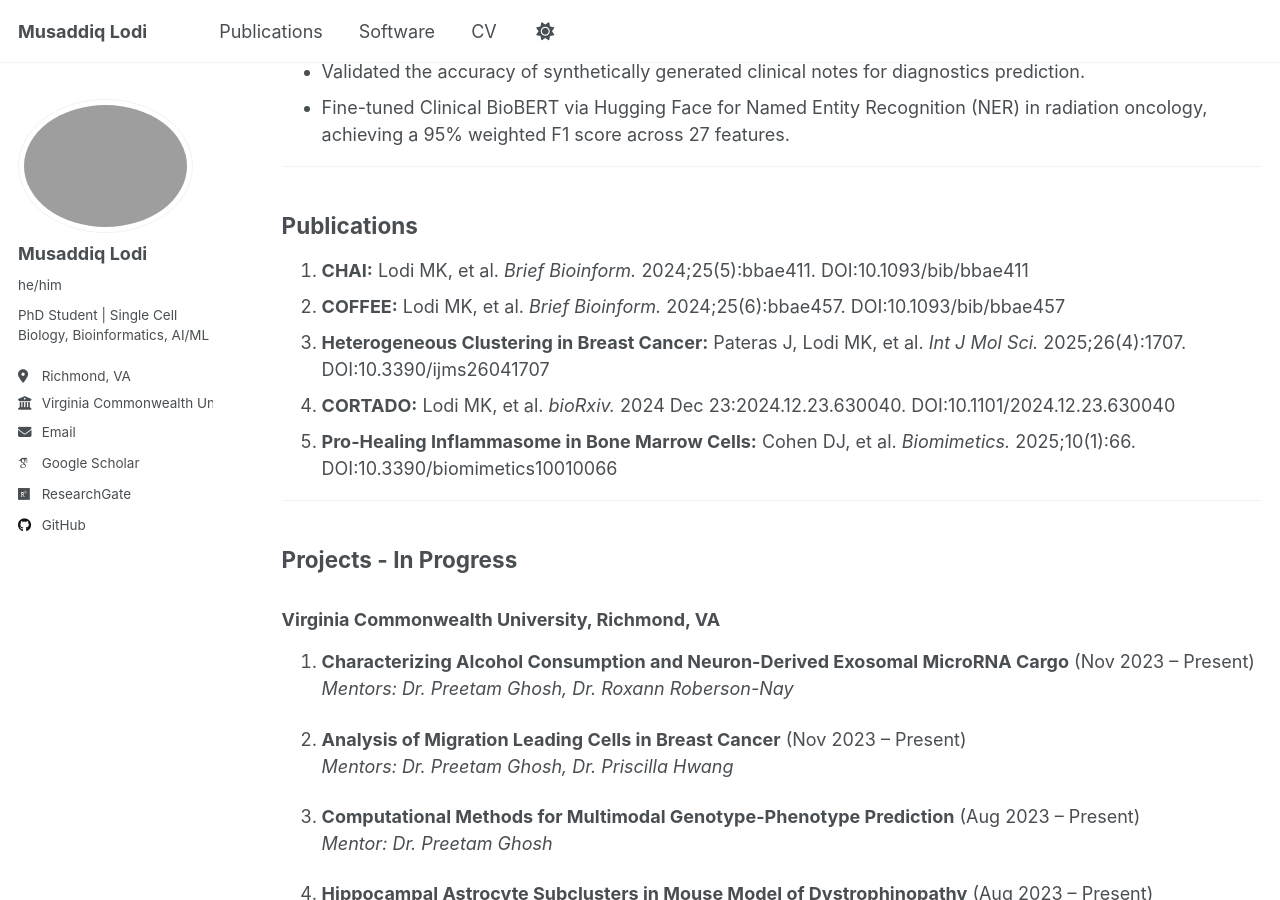
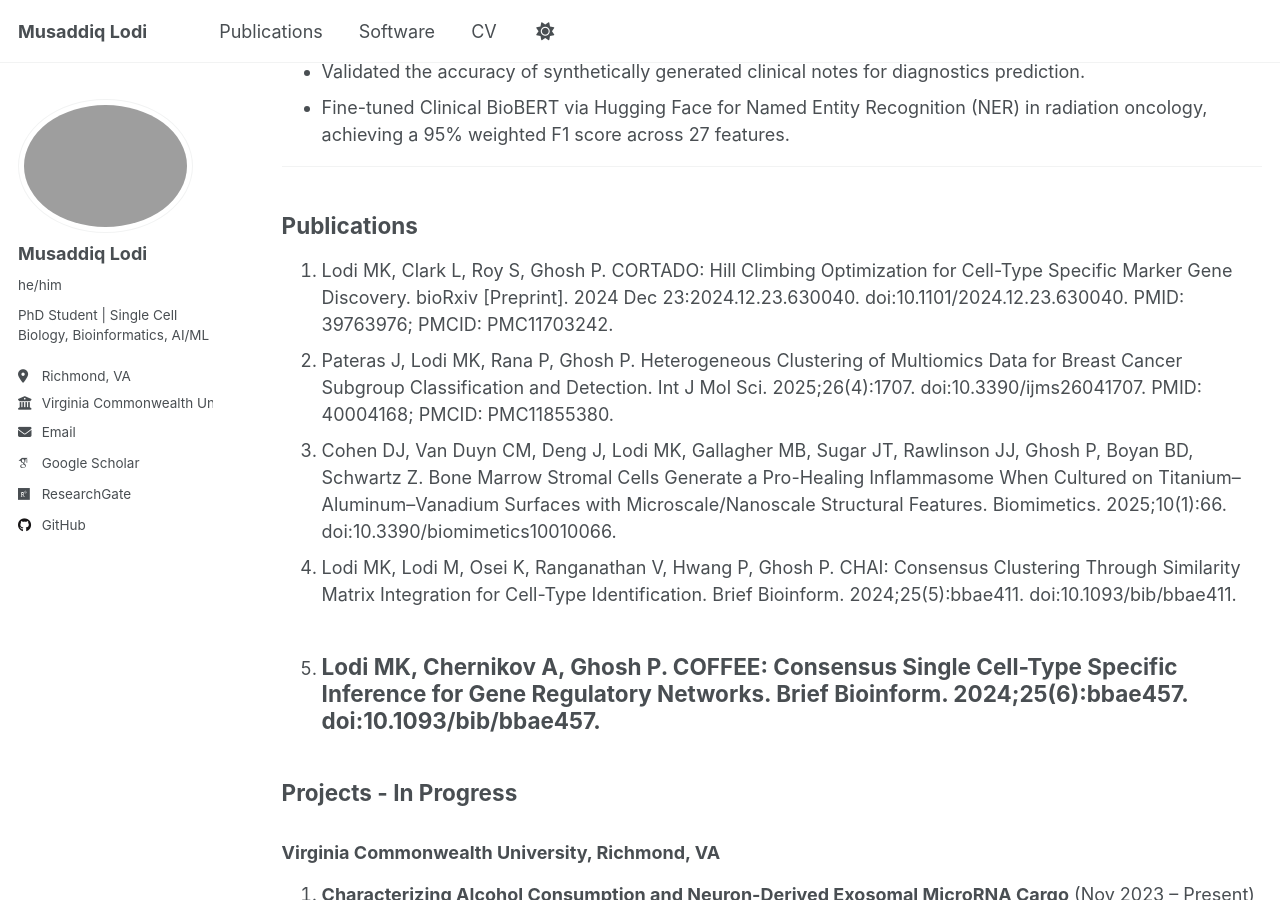
Before and after one commit to musaddiq-k-lodi/musaddiq-k-lodi.github.io, a Jekyll site: the page built from _pages/cv.md, in a window 1280 px wide and 900 px high, scrolled down 1147 px. Built offline with Jekyll 4.4.1, drawn with Linux system fonts in a browser that asks for light colours; some web fonts are replaced.

Commit message:
Update cv.md

```diff
--- a/_pages/cv.md
+++ b/_pages/cv.md
@@ -49,12 +49,11 @@ Machine Learning, Deep Learning, Large Language Models, Python, R, TensorFlow, P
 
 ## Publications
 
-1. **CHAI:** Lodi MK, et al. *Brief Bioinform.* 2024;25(5):bbae411. DOI:10.1093/bib/bbae411
-2. **COFFEE:** Lodi MK, et al. *Brief Bioinform.* 2024;25(6):bbae457. DOI:10.1093/bib/bbae457
-3. **Heterogeneous Clustering in Breast Cancer:** Pateras J, Lodi MK, et al. *Int J Mol Sci.* 2025;26(4):1707. DOI:10.3390/ijms26041707
-4. **CORTADO:** Lodi MK, et al. *bioRxiv.* 2024 Dec 23:2024.12.23.630040. DOI:10.1101/2024.12.23.630040
-5. **Pro-Healing Inflammasome in Bone Marrow Cells:** Cohen DJ, et al. *Biomimetics.* 2025;10(1):66. DOI:10.3390/biomimetics10010066
-
+1. Lodi MK, Clark L, Roy S, Ghosh P. CORTADO: Hill Climbing Optimization for Cell-Type Specific Marker Gene Discovery. bioRxiv [Preprint]. 2024 Dec 23:2024.12.23.630040. doi:10.1101/2024.12.23.630040. PMID: 39763976; PMCID: PMC11703242.
+2. Pateras J, Lodi MK, Rana P, Ghosh P. Heterogeneous Clustering of Multiomics Data for Breast Cancer Subgroup Classification and Detection. Int J Mol Sci. 2025;26(4):1707. doi:10.3390/ijms26041707. PMID: 40004168; PMCID: PMC11855380.
+3. Cohen DJ, Van Duyn CM, Deng J, Lodi MK, Gallagher MB, Sugar JT, Rawlinson JJ, Ghosh P, Boyan BD, Schwartz Z. Bone Marrow Stromal Cells Generate a Pro-Healing Inflammasome When Cultured on Titanium–Aluminum–Vanadium Surfaces with Microscale/Nanoscale Structural Features. Biomimetics. 2025;10(1):66. doi:10.3390/biomimetics10010066.
+4. Lodi MK, Lodi M, Osei K, Ranganathan V, Hwang P, Ghosh P. CHAI: Consensus Clustering Through Similarity Matrix Integration for Cell-Type Identification. Brief Bioinform. 2024;25(5):bbae411. doi:10.1093/bib/bbae411.
+5. Lodi MK, Chernikov A, Ghosh P. COFFEE: Consensus Single Cell-Type Specific Inference for Gene Regulatory Networks. Brief Bioinform. 2024;25(6):bbae457. doi:10.1093/bib/bbae457.
 ---
 
 ## Projects - In Progress
```
